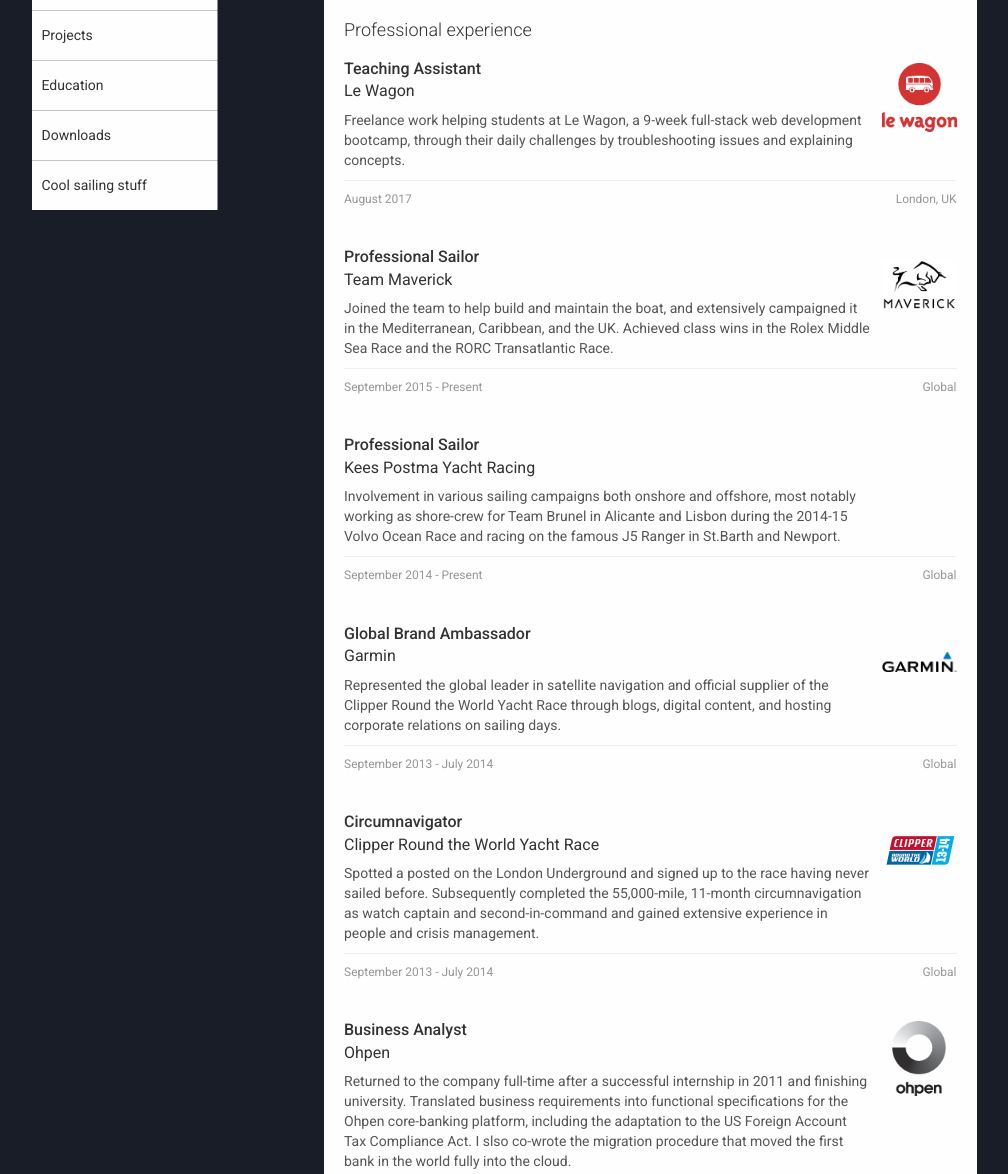
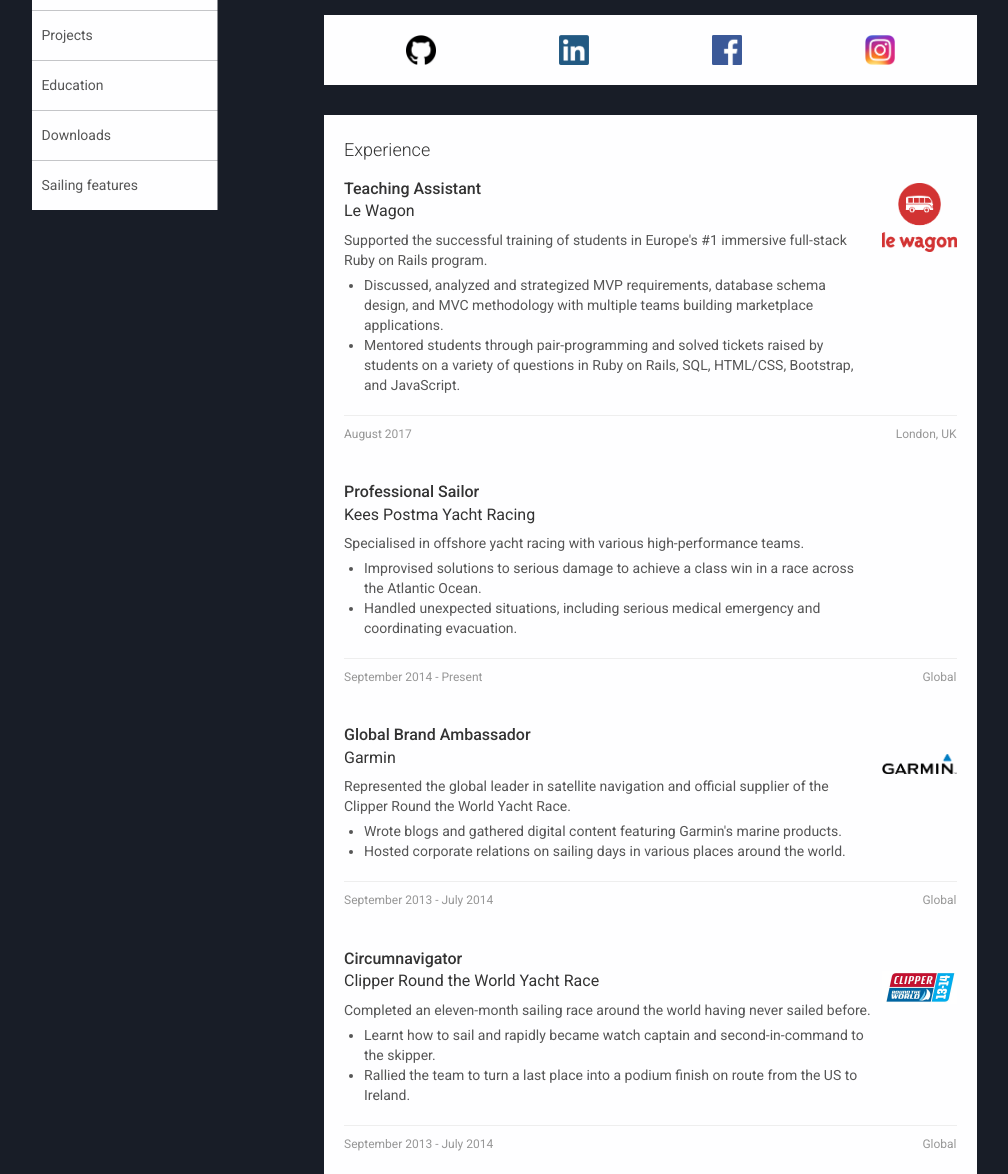
Before and after one commit to KP09/KP09.github.io, a plain HTML site: page index.html in a window 1280 px wide. Shown: the part 420-1594 px from the top of the page, without its empty margins (136-1144 px from the left). Drawn offline with nearby package versions, Linux system fonts and the light colour scheme.

Commit message:
Adds social links, updates experiences and description

```diff
--- a/index.html
+++ b/index.html
@@ -46,7 +46,7 @@
         				<a href="#projects" class="nav-tab"><li>Projects</li></a>
                 <a href="#education" class="nav-tab"><li>Education</li></a>
                 <a href="#downloads" class="nav-tab"><li>Downloads</li></a>
-                <a href="#links" class="nav-tab"><li>Cool sailing stuff</li></a>
+                <a href="#links" class="nav-tab"><li>Sailing features</li></a>
         			</ul>
         		</nav>
           </div>
@@ -58,10 +58,11 @@
           <div id="about" class="info-container">
             <h2>This is me</h2>
             <p>
-              In 2017 I finally turned my long-standing interest in coding into
-              something concrete and completed a full-stack web development bootcamp.
-              Now I’m looking to take on a new challenge working on a problem I care
-              about and a solution I believe in.
+              Full stack Ruby on Rails developer. Able to rapidly gain proficiency
+              regardless of environment or job setting having successfully transitioned
+              between finance, banking software, yacht racing, and web development.
+              Always thinking of the human side of code by understanding what the
+              customer wants, what the team needs, and what the business goals are.
               <br><br>
               After signing up to sail around the world on the Clipper Race in
               2013-14 I spent the past three years as a professional sailor
@@ -84,9 +85,27 @@
             </div>
           </div>
 
+          <!-- Links -->
+          <div class="info-container">
+            <div class="flex-box flex-around">
+              <a href="https://github.com/KP09">
+                <img src="images/github.png" alt="" class="social-thumbnail">
+              </a>
+              <a href="https://www.linkedin.com/in/postmakees/">
+                <img src="images/linkedin.png" alt="" class="social-thumbnail">
+              </a>
+              <a href="https://www.facebook.com/keespostma">
+                <img src="images/facebook.png" alt="" class="social-thumbnail">
+              </a>
+              <a href="https://www.instagram.com/kpyachtracing/">
+                <img src="images/insta.png" alt="" class="social-thumbnail">
+              </a>
+            </div>
+          </div>
+
           <!-- Professional experience -->
           <div id="experience" class="info-container">
-            <h2>Professional experience</h2>
+            <h2>Experience</h2>
             <!-- Le Wagon -->
             <div class="experience-box">
               <div class="flex-box">
@@ -94,10 +113,11 @@
                   <div>
                     <h3>Teaching Assistant</h3>
                     <a href="https://www.lewagon.com/" target="_blank"><h4>Le Wagon</h4></a>
-                    <p>Freelance work helping students at Le Wagon, a 9-week
-                      full-stack web development bootcamp, through their daily
-                      challenges by troubleshooting issues and explaining
-                      concepts.</p>
+                    <p>Supported the successful training of students in Europe's #1 immersive full-stack Ruby on Rails program.</p>
+                    <ul>
+                      <li>Discussed, analyzed and strategized MVP requirements, database schema design, and MVC methodology with multiple teams building marketplace applications.</li>
+                      <li>Mentored students through pair-programming and solved tickets raised by students on a variety of questions in Ruby on Rails, SQL, HTML/CSS, Bootstrap, and JavaScript.</li>
+                    </ul>
                   </div>
                 </div>
                 <a href="https://www.lewagon.com/" target="_blank">
@@ -111,30 +131,6 @@
                 <span>London, UK</span>
               </div>
             </div>
-            <!-- Team Maverick -->
-            <div class="experience-box">
-              <div class="flex-box">
-                <div class="flex-box flex-vertical-center flex-auto-width">
-                  <div>
-                    <h3>Professional Sailor</h3>
-                    <a href="https://www.maverick49.com/" target="_blank"><h4>Team Maverick</h4></a>
-                    <p>Joined the team to help build and maintain the boat, and extensively
-                      campaigned it in the Mediterranean, Caribbean, and the UK.
-                      Achieved class wins in the Rolex Middle Sea Race and the RORC
-                      Transatlantic Race.</p>
-                  </div>
-                </div>
-                <a href="https://www.maverick49.com/" target="_blank">
-                  <div class="company-icon-box" style="background-image: url(images/maverick.jpeg);">
-                  </div>
-                </a>
-              </div>
-              <hr>
-              <div class="flex-box flex-between">
-                <span>September 2015 - Present</span>
-                <span>Global</span>
-              </div>
-            </div>
             <!-- KPYR -->
             <div class="experience-box">
               <div class="flex-box">
@@ -142,12 +138,11 @@
                   <div>
                     <h3>Professional Sailor</h3>
                     <h4>Kees Postma Yacht Racing</h4>
-                    <p>Involvement in various sailing campaigns both onshore and
-                      offshore, most notably working as shore-crew for Team
-                      Brunel in Alicante and Lisbon during the 2014-15
-                      Volvo Ocean Race and racing on the famous J5 Ranger
-                      in St.Barth and Newport.
-                    </p>
+                    <p>Specialised in offshore yacht racing with various high-performance teams.</p>
+                    <ul>
+                      <li>Improvised solutions to serious damage to achieve a class win in a race across the Atlantic Ocean.</li>
+                      <li>Handled unexpected situations, including serious medical emergency and coordinating evacuation.</li>
+                    </ul>
                   </div>
                 </div>
                 <div class="company-icon-box" style="">
@@ -166,10 +161,11 @@
                   <div>
                     <h3>Global Brand Ambassador</h3>
                     <a href="https://www.garmin.com/en-GB" target="_blank"><h4>Garmin</h4></a>
-                    <p>Represented the global leader in satellite navigation
-                      and official supplier of the Clipper Round the World Yacht Race through
-                      blogs, digital content, and hosting corporate relations
-                      on sailing days.</p>
+                    <p>Represented the global leader in satellite navigation and official supplier of the Clipper Round the World Yacht Race.</p>
+                    <ul>
+                      <li>Wrote blogs and gathered digital content featuring Garmin's marine products.</li>
+                      <li>Hosted corporate relations on sailing days in various places around the world.</li>
+                    </ul>
                   </div>
                 </div>
                 <a href="https://www.garmin.com/en-GB" target="_blank">
@@ -190,10 +186,11 @@
                   <div>
                     <h3>Circumnavigator</h3>
                     <a href="https://www.clipperroundtheworld.com/" target="_blank"><h4>Clipper Round the World Yacht Race</h4></a>
-                    <p>Spotted a posted on the London Underground and signed up to
-                      the race having never sailed before. Subsequently
-                      completed the 55,000-mile, 11-month circumnavigation as watch
-                      captain and second-in-command and gained extensive experience in people and crisis management.</p>
+                    <p>Completed an eleven-month sailing race around the world having never sailed before.</p>
+                    <ul>
+                      <li>Learnt how to sail and rapidly became watch captain and second-in-command to the skipper.</li>
+                      <li>Rallied the team to turn a last place into a podium finish on route from the US to Ireland.</li>
+                    </ul>
                   </div>
                 </div>
                 <a href="https://www.clipperroundtheworld.com/" target="_blank">
@@ -214,13 +211,12 @@
                   <div>
                     <h3>Business Analyst</h3>
                     <a href="http://www.ohpen.com/" target="_blank"><h4>Ohpen</h4></a>
-                    <p>Returned to the company full-time after a successful
-                      internship in 2011 and finishing university. Translated
-                      business requirements into functional specifications for
-                      the Ohpen core-banking platform, including the adaptation
-                      to the US Foreign Account Tax Compliance Act.
-                      I slso co-wrote the migration procedure that moved the first bank
-                      in the world fully into the cloud.</p>
+                    <p>Worked on the development of Ohpen’s cloud-based core-banking platform.</p>
+                    <ul>
+                      <li>Interpreted and translated US tax law ‘FATCA’ into functional and operational specifications.</li>
+                      <li>Co-wrote procedure that migrated Robeco into the AWS cloud, the first bank in the world to do so.</li>
+                      <li>Designed user flows, wireframes, and UX with Axure RP and analyzed these with the developers.</li>
+                    </ul>
                   </div>
                 </div>
                 <a href="http://www.ohpen.com/" target="_blank">
@@ -241,10 +237,11 @@
                   <div>
                     <h3>Trainee Junior Consultant</h3>
                     <a href="http://www.coresta.nl/" target="_blank"><h4>Coresta</h4></a>
-                    <p>Returned for a second summer internship during which I
-                      pitched real estate investment funds to potential investors
-                      and achieved a significant improvement in operational efficiency
-                      by streamlining Excel spreadsheets using VBA.</p>
+                    <p>Returned for a second summer internship to support the real estate finance team.</p>
+                    <ul>
+                      <li>Pitched real estate investment funds to potential investors.</li>
+                      <li>Achieved a significant improvement in operational efficiency by streamlining Excel spreadsheets using VBA.</li>
+                    </ul>
                   </div>
                 </div>
                 <a href="http://www.coresta.nl/" target="_blank">
@@ -265,9 +262,11 @@
                   <div>
                     <h3>Summer Intern</h3>
                     <a href="http://www.ohpen.com/" target="_blank"><h4>Ohpen</h4></a>
-                    <p>Started out processing transactions in operations, then
-                      wrote functional specifications of improvements and new
-                      features for the company’s cloud-based core-banking platform.</p>
+                    <p>Supported the company for a summer as an all-round intern.</p>
+                    <ul>
+                      <li>Carried out KYC checks and processed transactions for the operations team.</li>
+                      <li>Wrote functional specifications of improvements and new features for the company’s cloud-based core-banking platform.</li>
+                    </ul>
                   </div>
                 </div>
                 <a href="http://www.ohpen.com/" target="_blank">
@@ -288,9 +287,11 @@
                   <div>
                     <h3>Trainee Junior Consultant</h3>
                     <a href="http://www.coresta.nl/" target="_blank"><h4>Coresta</h4></a>
-                    <p>Executed cash flow analysis for new real estate investment
-                      funds and conducted market and financial analysis on clients’
-                      prospective developments.</p>
+                    <p>Supported the real estate finance team.</p>
+                    <ul>
+                      <li>Executed cash flow analysis for new real estate investment funds.</li>
+                      <li>Conducted market and financial analysis on clients’ prospective developments.</li>
+                    </ul>
                   </div>
                 </div>
                 <a href="http://www.coresta.nl/" target="_blank">
@@ -488,7 +489,7 @@
 
           <!-- Features -->
           <div id="links" class="info-container">
-            <h2>Cool sailing stuff</h2>
+            <h2>Sailing features</h2>
             <div class="links-container">
               <h3>Articles & Blogs</h3>
               <hr>
--- a/style.css
+++ b/style.css
@@ -21,8 +21,12 @@ h2, h3, h4 {
   color: #333333;
 }
 
-p {
+p, li {
   color: #565656;
+}
+
+ul {
+  padding: 5px 0 0 20px;
 }
 
 a:focus {
@@ -344,6 +348,11 @@ a:focus {
   margin: 15px 0 5px 0;
 }
 
+.social-thumbnail {
+  max-width: 30px;
+  max-height: 30px;
+}
+
 @media (max-width: 1024px) {
   iframe {
     width: 100%;
```
Also changed, not shown: images/facebook.png (added), images/insta.png (added), images/linkedin.png (added).
